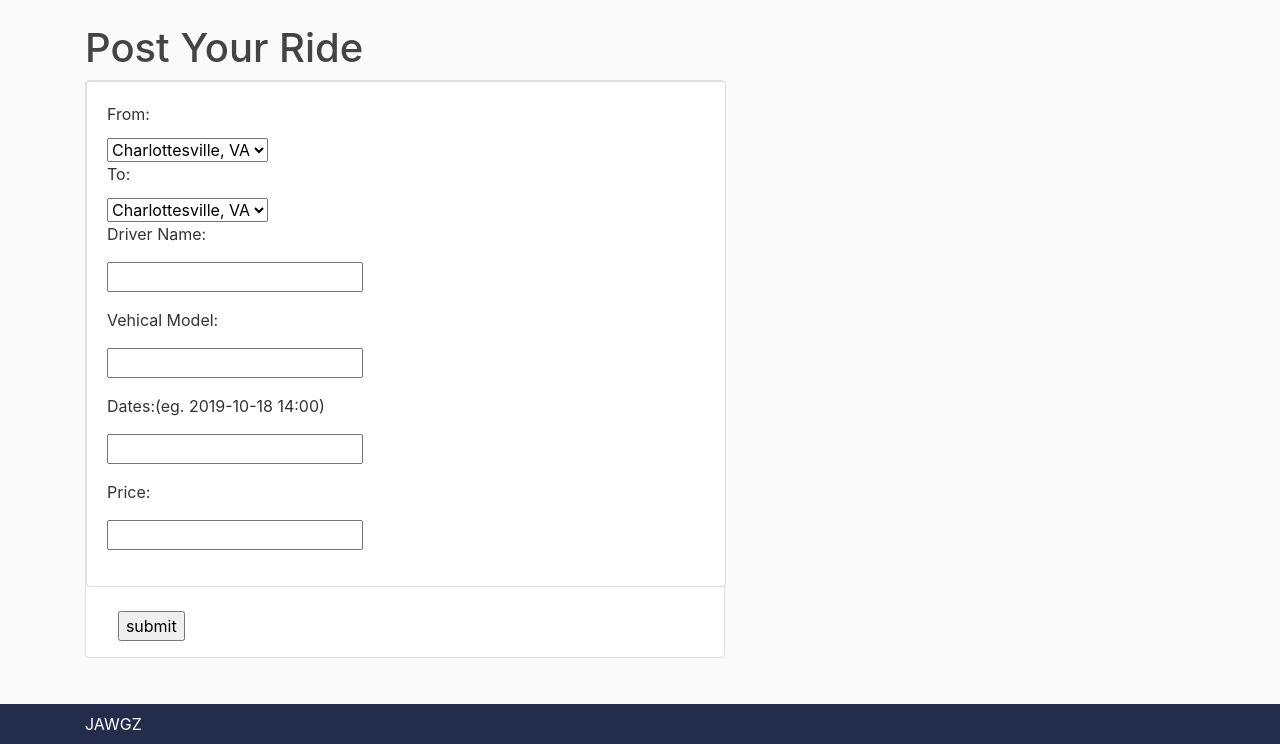
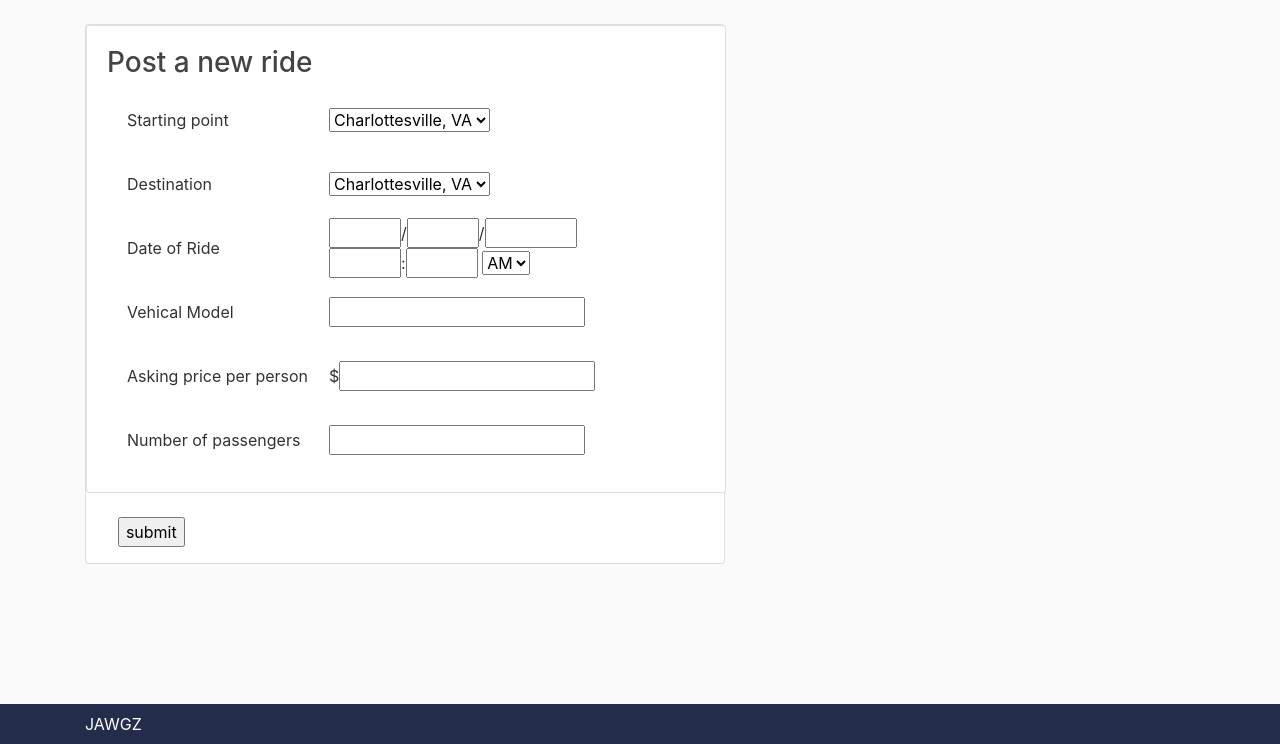
Before and after one commit to ZiyangGuo-lab/project-103-jawgz, a Django app: page /post/ in a window 1280 px wide. Shown: the part 56-800 px from the top of the page. Run offline with Django 3.2, Linux system fonts and the light colour scheme; a user stored in the database is signed in; some libraries are stand-ins or nearby versions.

Commit message:
edited posting

```diff
--- a/find/models.py
+++ b/find/models.py
@@ -5,13 +5,6 @@ from datetime import datetime, timedelta
 def default_datetime():
     return datetime.now() + timedelta(days=1)
 
-# ONE_TO_FIVE_RATING_CHOICES = (
-#     (1, '1'),
-#     (2, '2'),
-#     (3, '3'),
-#     (4, '4'),
-#     (5, '5'),
-# )
 
 class Posting(models.Model):
     driver_name = models.CharField(max_length=200)
@@ -21,7 +14,8 @@ class Posting(models.Model):
     date = models.DateTimeField(default=default_datetime)
     riding_date = models.DateTimeField(default=default_datetime)
     price = models.IntegerField(default=0)
-    driver_id = models.CharField(max_length=200, default='00000')
+    driver_id = models.CharField(max_length=200)
+    num_passengers = models.IntegerField(default=0)
 
     def __str__(self):
         return self.driver_name
--- a/find/templates/find/find_ride.html
+++ b/find/templates/find/find_ride.html
@@ -21,6 +21,7 @@
                  <p class="card-text">Dates: {{ Posting.riding_date}}</p>
                 <p class="card-price">Price: {{ Posting.price }}</p>
                 <p class="card-id">User id: {{ Posting.driver_id }}</p>
+                <p class="card-id">Number of Passengers: {{ Posting.num_passengers }}</p>
             </div>
               <div class="card-footer">
                   <a href="{% url 'user-profile' %}" class="btn btn-dark" >Contact Driver</a>
--- a/post/forms.py
+++ b/post/forms.py
@@ -5,12 +5,11 @@ from find.models import *
 class postRide(forms.ModelForm):
 	class Meta:
 		model = Posting
-		fields = ("location_to", "location_from","driver_name", "vehicle_model","date","price", "riding_date")
+		fields = ("location_to", "location_from","vehicle_model","price","num_passengers")
 		# fields = ("location_to", "location_from","driver_name", "vehicle_model","price")
 
 	def __init__(self, *args, **kwargs):
 		super(postRide,self).__init__(*args, **kwargs)
-		self.fields['date'].required = False;
 
 # class NameForm(forms.Form):
 #     your_name = forms.CharField(label='Your name', max_length=100)
--- a/post/templates/post/post_ride.html
+++ b/post/templates/post/post_ride.html
@@ -1,46 +1,62 @@
 {% extends "hoosRiding/base.html" %}
 {% block content %}
 
-<h1>Post Your Ride</h1>
+
 
  <div class="card text-black mb-4" style="width: 40rem; background: light; border: px solid #FF860E; outline-color: 6px solid #CCC873">
 </form>
 <style> .indented { padding-left: 100pt; padding-right: 50pt; } </style>
 
-     <!--<select>-->
-         <!--{% for city, state in cities.items %}-->
-            <!--<option value="{{ city }}, {{ state }}">{{ city }}, {{ state }}</option>-->
-         <!--{% endfor %}-->
-    <!--</select>-->
-
-
 
 <form action="."   method="post">
 {% csrf_token %}
  <div class="card text-black mb-4" style="width: 40rem; background: light; border: px solid #FF860E; outline-color: 6px solid #CCC873">
+
      <div class="card-body">
-                <p class="card-title">From:</p>
-                <select name="location_from">
+        <h3>Post a new ride</h3>
+         <table>
+             <tr>
+                 <td style="padding:20px">Starting point</td>
+                 <td>
+                     <select name="location_from">
                      {% for city, state in cities.items %}
                         <option value="{{ city }}, {{ state }}" > {{ city }}, {{ state }}</option>
                      {% endfor %}
-                </select>
-                <p class="card-title">To: </p>
+                    </select>
+                 </td>
+                </tr>
+             <tr>
+                 <td style="padding:20px">Destination</td>
+                 <td><select name="location_to">
+                         {% for city, state in cities.items %}
+                            <option value="{{ city }}, {{ state }}" > {{ city }}, {{ state }}</option>
+                         {% endfor %}
+                    </select>
+                 </td>
+             </tr>
 
-                <select name="location_to">
-                     {% for city, state in cities.items %}
-                        <option value="{{ city }}, {{ state }}" > {{ city }}, {{ state }}</option>
-                     {% endfor %}
-                </select>
+             <tr>
+                 <td style="padding:20px">Date of Ride</td>
+                 <td><input type="text" name="date_month" size="2">/<input type="text" name="date_day" size="2">/<input type="text" name="date_year" size="4"><br>
+                     <input type="text" name="date_hour" size="2">:<input type="text" name="date_min" size="2">
+                     <select name="date_time_of_day">
+                         <option value="AM">AM</option>
+                         <option value="PM">PM</option>
+                     </select> </td>
+             </tr>
 
-                <p class="card-text">Driver Name: </p>
-                <p>{{ form.driver_name }}</p>
-                 <p class="card-text">Vehical Model: </p>
-                <p>{{ form.vehicle_model }}</p>
-                 <p class="card-text">Dates:(eg. 2019-10-18 14:00) </p>
-                 <p>{{ form.riding_date}}</p>
-                <p class="card-price">Price: </p>
-                <p>{{ form.price }}</p>
+             <tr><td style="padding:20px">Vehical Model</td>
+                <td>{{ form.vehicle_model }}</td></tr>
+             <tr>
+                 <td style="padding:20px">Asking price per person</td>
+                 <td>${{ form.price }}</td>
+             </tr>
+             <tr>
+                 <td style="padding:20px">Number of passengers</td>
+                 <td>{{ form.num_passengers }}</td>
+             </tr>
+         </table>
+
             </div>
         </div>
 
--- a/post/views.py
+++ b/post/views.py
@@ -1,6 +1,5 @@
 from django.shortcuts import render
 from .forms import *
-from find.models import *
 from django.http import HttpResponseRedirect
 from django.shortcuts import render
 from django.contrib.auth.models import User
@@ -15,16 +14,24 @@ avalible_cities = {'Charlottesville': 'VA', 'Fairfax': 'VA', 'Richmond': 'VA', '
 
 def post(request):
     form = postRide(request.POST)
-    form.location_from = request.POST.get('location_from')
-    form.location_to = request.POST.get('location_to')
-    form.driver_id = str(request.user)
-    print(request.user)
+
+    if form.is_valid():
+        print("form is valid")
+
+        newPost = Posting()
+        newPost.driver_id = request.user
+        newPost.driver_name = request.user.first_name + " " + request.user.last_name
+        newPost.location_from = request.POST.get('location_from')
+        newPost.location_to = request.POST.get('location_to')
+        newPost.price = request.POST.get('price')
+        newPost.vehicle_model = request.POST.get('vehicle_model')
+        newPost.date = getValidDate(request.POST)
+        newPost.num_passengers = request.POST.get('num_passengers')
+        newPost.save()
 
 
 
-    if form.is_valid():
-        print("form is valid")
-        form.save()
+        # form.save()
         template = 'find/find_ride.html'
         context = {
         'postings_list': Posting.objects.all()
@@ -33,9 +40,20 @@ def post(request):
         return render(request, template,context)
 
     else:
-
+        print("form is invalid")
+        print(form.errors)
         context = {'form': form,
                     'cities': avalible_cities,
         }
         template = 'post/post_ride.html'
         return render(request, template, context)
+
+def getValidDate(data):
+    str = data.get('date_year') + '-' + data.get('date_month') + "-" + data.get('date_day') + " "
+    if data.get('date_time_of_day') == 'AM':
+        str += data.get('date_hour')
+    else:
+        str += str(int(data.get('date_hour')) + 12)
+
+    str += ":" + data.get('date_min')
+    return str
```
Also changed, not shown: post/models.py (+3 -9 lines), db.sqlite3, find/migrations/0006_auto_20191019_2204.py (added), find/migrations/0007_posting_num_passengers.py (added), post/migrations/0007_auto_20191019_1814.py (added), post/migrations/0008_auto_20191019_2135.py (added), post/migrations/0009_auto_20191019_2204.py (added), post/migrations/0010_posting_num_passengers.py (added).
